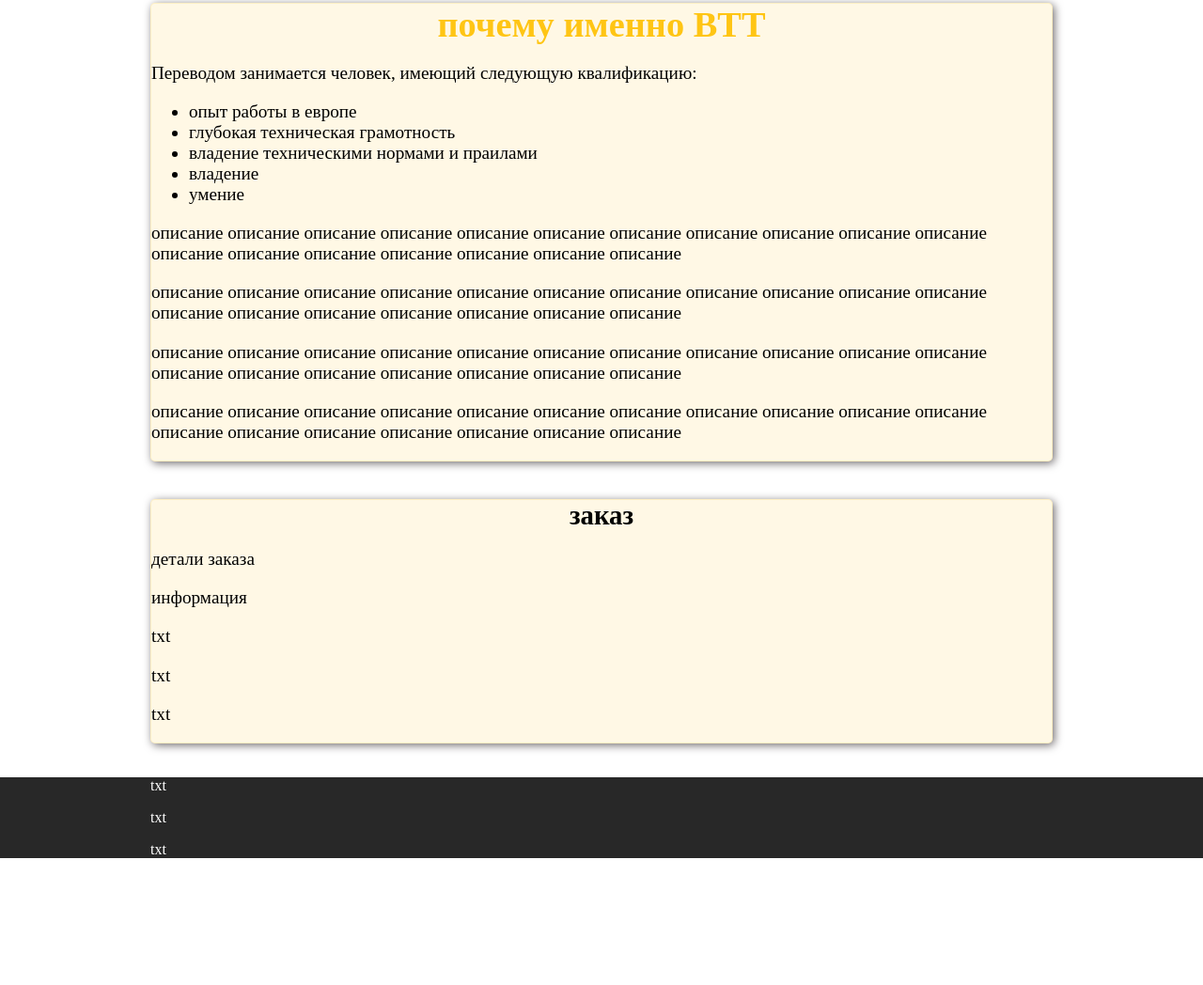
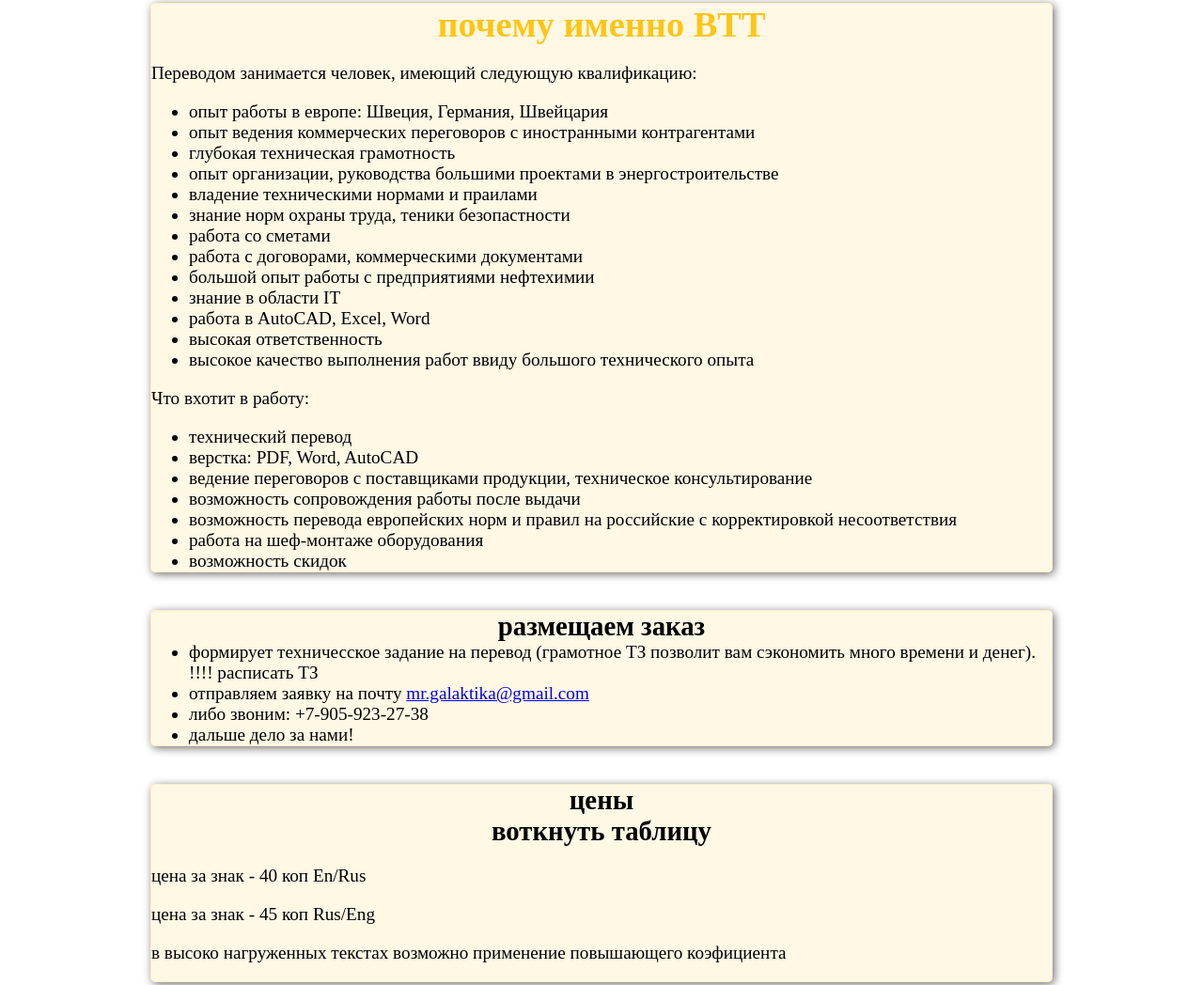
Before and after one commit to alexkozak/WebProject, a plain HTML site: page BTT/index.html in a window 1280 px wide. Shown: the part 581-1629 px from the top of the page at 94% size. Before the commit the page ends 1510 px from the top, so only its background shows below. Drawn offline with Linux system fonts and the light colour scheme.

Commit message:
add from job

```diff
--- a/BTT/css/style.css
+++ b/BTT/css/style.css
@@ -70,6 +70,7 @@ ul{
     /*todo !!!!!!!!!!!!!!!! при наведении сделать плавную анимацию как на apple */
     text-decoration: none;
     color: red;
+    cursor: pointer;
 }
 
 img{
--- a/BTT/index.html
+++ b/BTT/index.html
@@ -24,27 +24,50 @@
             <h1>почему именно BTT</h1>
             <p>Переводом занимается человек, имеющий следующую квалификацию:</p>
             <ul>
-                <li>опыт работы в европе</li>
+                <li>опыт работы в европе: Швеция, Германия, Швейцария</li>
+                <li>опыт ведения коммерческих переговоров с иностранными контрагентами</li>
                 <li>глубокая техническая грамотность</li>
+                <li>опыт организации, руководства большими проектами в энергостроительстве</li>
                 <li>владение техническими нормами и праилами</li>
-                <li>владение</li>
-                <li>умение</li>
+                <li>знание норм охраны труда, теники безопастности</li>
+                <li>работа со сметами</li>
+                <li>работа с договорами, коммерческими документами</li>
+                <li>большой опыт работы с предприятиями нефтехимии</li>
+                <li>знание в области IT</li>
+                <li>работа в AutoCAD, Excel, Word</li>
+                <li>высокая ответственность</li>
+                <li>высокое качество выполнения работ ввиду большого технического опыта</li>
             </ul>
 
-
-            <p>описание описание описание описание описание описание описание описание описание описание описание описание описание описание описание описание описание описание</p>
-            <p>описание описание описание описание описание описание описание описание описание описание описание описание описание описание описание описание описание описание</p>
-            <p>описание описание описание описание описание описание описание описание описание описание описание описание описание описание описание описание описание описание</p>
-            <p>описание описание описание описание описание описание описание описание описание описание описание описание описание описание описание описание описание описание</p>
+            <p>Что вхотит в работу:</p>
+            <ul>
+                <li>технический перевод</li>
+                <li>верстка: PDF, Word, AutoCAD</li>
+                <li>ведение переговоров с поставщиками продукции, техническое консультирование</li>
+                <li>возможность сопровождения работы после выдачи</li>
+                <li>возможность перевода европейских норм и правил на российские с корректировкой несоответствия</li>
+                <li>работа на шеф-монтаже оборудования</li>
+                <li>возможность скидок</li>
+            </ul>
         </div>
 
         <div class="line text-block-accent text-block-accent-transition">
-            <h2>заказ</h2>
-            <p>детали заказа</p>
-            <p>информация</p>
-            <p>txt</p>
-            <p>txt</p>
-            <p>txt</p>
+            <h2>размещаем заказ</h2>
+
+            <ul>
+                <li>формирует техничесское задание на перевод (грамотное ТЗ позволит вам сэкономить много времени и денег). !!!! расписать ТЗ</li>
+                <li>отправляем заявку на почту <a href="mailto:mr.galaktika@gmail.com">mr.galaktika@gmail.com</a></li>
+                <li>либо звоним: +7-905-923-27-38</li>
+                <li>дальше дело за нами!</li>
+            </ul>
+        </div>
+
+        <div class="line text-block-accent text-block-accent-transition">
+            <h2>цены</h2>
+            <h2>воткнуть таблицу</h2>
+            <p>цена за знак - 40 коп En/Rus</p>
+            <p>цена за знак - 45 коп Rus/Eng</p>
+            <p>в высоко нагруженных текстах возможно применение повышающего коэфициента</p>
         </div>
 
 
```
